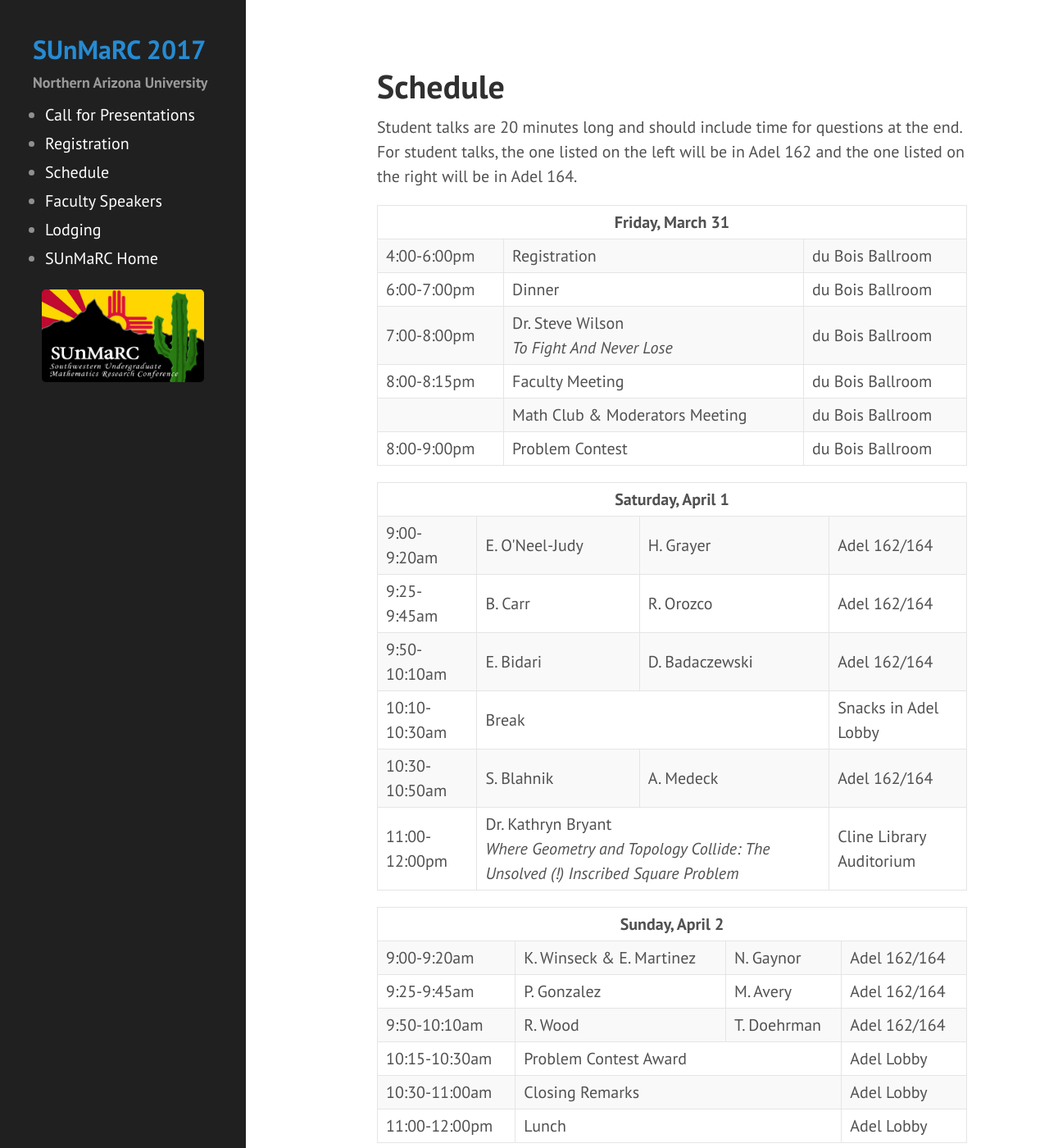
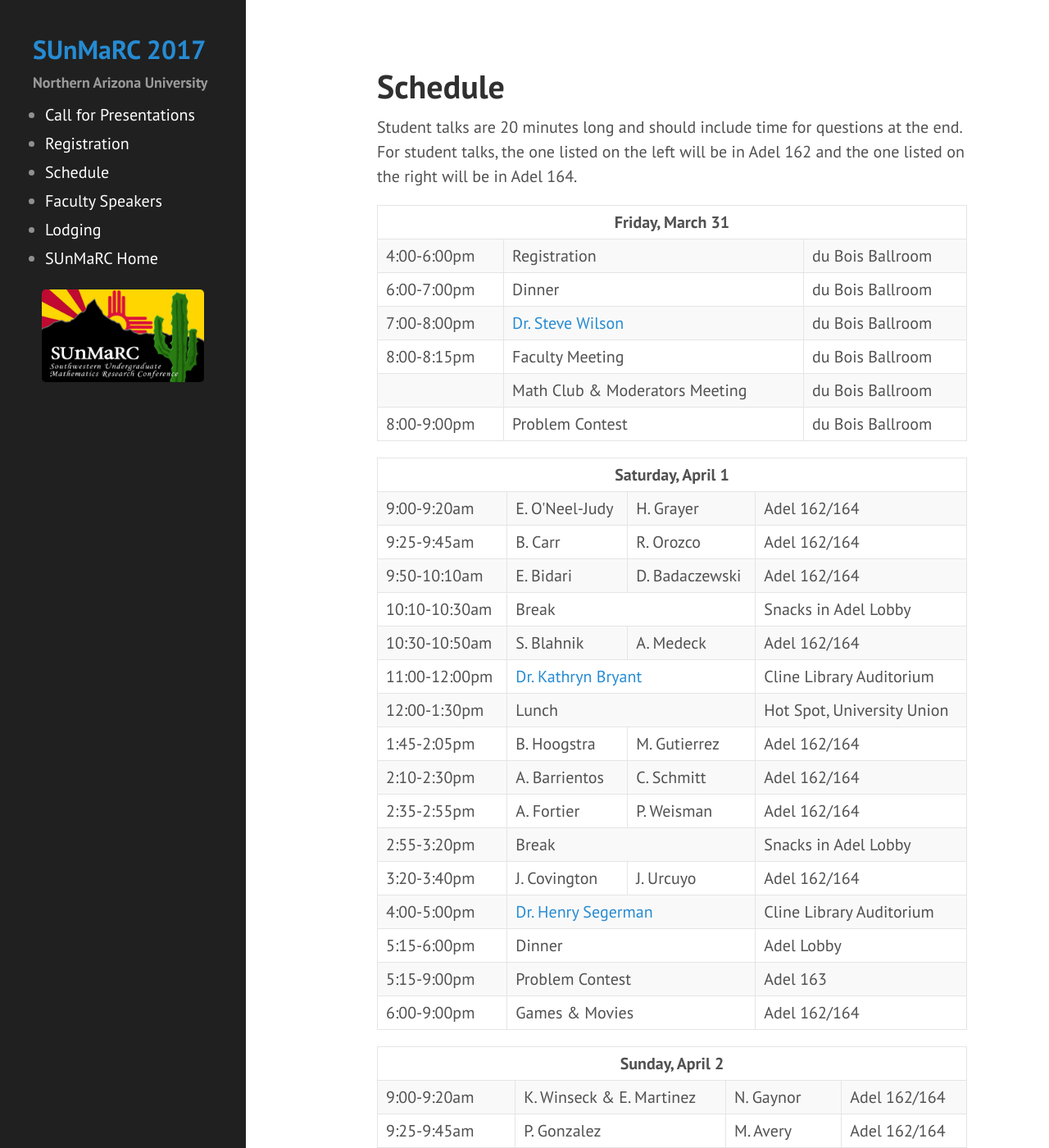
Before and after one commit to NAUMathStat/sunmarc2017, a Jekyll site: the page built from schedule.md, in a window 1280 px wide and 1400 px high. Shown: the whole window at 82% size. Built offline with Jekyll 4.4.1, drawn with Linux system fonts in a browser that asks for light colours.

Commit message:
Updates to schedule

```diff
--- a/schedule.md
+++ b/schedule.md
@@ -23,7 +23,7 @@ Student talks are 20 minutes long and should include time for questions at the e
 </tr>
 <tr>
 <td>7:00-8:00pm</td>
-<td colspan="2">Dr. Steve Wilson<br> <i>To Fight And Never Lose</i></td>
+<td colspan="2"><a href="https://naumathstat.github.io/sunmarc2017/speakers/">Dr. Steve Wilson</a></td>
 <td>du Bois Ballroom</td>
 </tr>
 <!-- <tr>
@@ -89,41 +89,79 @@ Student talks are 20 minutes long and should include time for questions at the e
 <td>Adel 162/164</td>
 </tr>
 
-
+<tr>
+<td>11:00-12:00pm</td>
+<td colspan="2"><a href="https://naumathstat.github.io/sunmarc2017/speakers/">Dr. Kathryn Bryant</a></td>
+<td>Cline Library Auditorium</td>
+</tr>
 
 <tr>
-<td>11:00-12:00pm</td>
-<td colspan="2">Dr. Kathryn Bryant<br> <i>Where Geometry and Topology Collide: The Unsolved (!) Inscribed Square Problem</i></td>
+<td>12:00-1:30pm</td>
+<td colspan="2">Lunch</td>
+<td>Hot Spot, University Union</td>
+</tr>
+
+<tr>
+<td>1:45-2:05pm</td>
+<td>B. Hoogstra</td>
+<td>M. Gutierrez</td>
+<td>Adel 162/164</td>
+</tr>
+
+<tr>
+<td>2:10-2:30pm</td>
+<td>A. Barrientos</td>
+<td>C. Schmitt</td>
+<td>Adel 162/164</td>
+</tr>
+
+<tr>
+<td>2:35-2:55pm</td>
+<td>A. Fortier</td>
+<td>P. Weisman</td>
+<td>Adel 162/164</td>
+</tr>
+
+<tr>
+<td>2:55-3:20pm</td>
+<td colspan="2">Break</td>
+<td>Snacks in Adel Lobby</td>
+</tr>
+
+<tr>
+<td>3:20-3:40pm</td>
+<td>J. Covington</td>
+<td>J. Urcuyo</td>
+<td>Adel 162/164</td>
+</tr>
+
+<tr>
+<td>4:00-5:00pm</td>
+<td colspan="2"><a href="https://naumathstat.github.io/sunmarc2017/speakers/">Dr. Henry Segerman</a></td>
 <td>Cline Library Auditorium</td>
+</tr>
+
+<tr>
+<td>5:15-6:00pm</td>
+<td colspan="2">Dinner</td>
+<td>Adel Lobby</td>
+</tr>
+
+<tr>
+<td>5:15-9:00pm</td>
+<td colspan="2">Problem Contest</td>
+<td>Adel 163</td>
+</tr>
+
+<tr>
+<td>6:00-9:00pm</td>
+<td colspan="2">Games & Movies</td>
+<td>Adel 162/164</td>
 </tr>
 
 </table>
 
 <!-- * -->
-
-<!--
-\multicolumn{4}{c}{\textbf{Saturday, April 1}}\\
-\toprule
-9:00-9:20am & E. O'Neel-Judy & H. Grayer & Adel 162/164\\
-9:25-9:45am &  B. Carr & R. Orozco & Adel 162/164\\
-9:50-10:10am & E. Bidari & D. Badaczewski & Adel 162/164\\
-10:10-10:30am & Break & & Snacks in Adel Lobby\\
-10:30-10:50am & S. Blahnik & A. Medeck  & Adel 162/164\\
-11:00-12:00pm & \multicolumn{2}{l}{Dr. Kathryn Bryant} & Cline Library Auditorium\\
-& \multicolumn{3}{l}{\emph{Where Geometry and Topology Collide: The Unsolved (!) Inscribed Square Problem}}\\
-12:00-1:30pm & Lunch & & Hot Spot, University Union\\
-1:45-2:05pm & B. Hoogstra & M. Gutierrez & Adel 162/164\\
-2:10-2:30pm & A. Barrientos & C. Schmitt & Adel 162/164\\
-2:35-2:55pm & A. Fortier & P. Weisman & Adel 162/164\\
-2:55-3:20pm & Break & & Snacks in Adel Lobby\\
-3:20-3:40pm & J. Covington & J. Urcuyo & Adel 162/164\\
-4:00-5:00pm & \multicolumn{2}{l}{Dr. Henry Segerman} & Cline Library Auditorium\\
-& \multicolumn{2}{l}{\emph{3D Shadows: Casting light on the fourth dimension}} &\\
-5:15-6:00pm & Dinner & & Adel Lobby\\
-5:00-9:00pm & Problem Contest & & Adel 163\\
-6:00-9:00pm & Games \& Movies & & Adel 162/164\\
--->
-
 
 <table>
 <thead>
```
